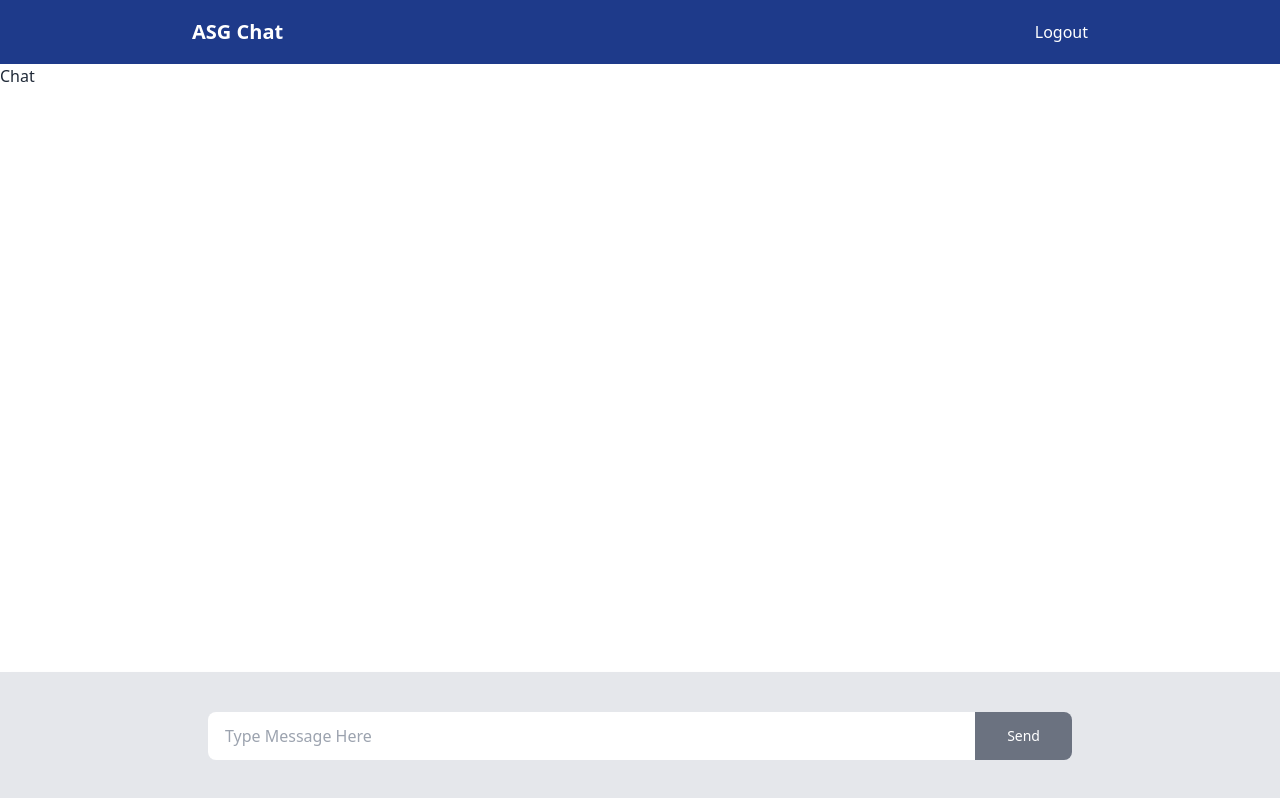
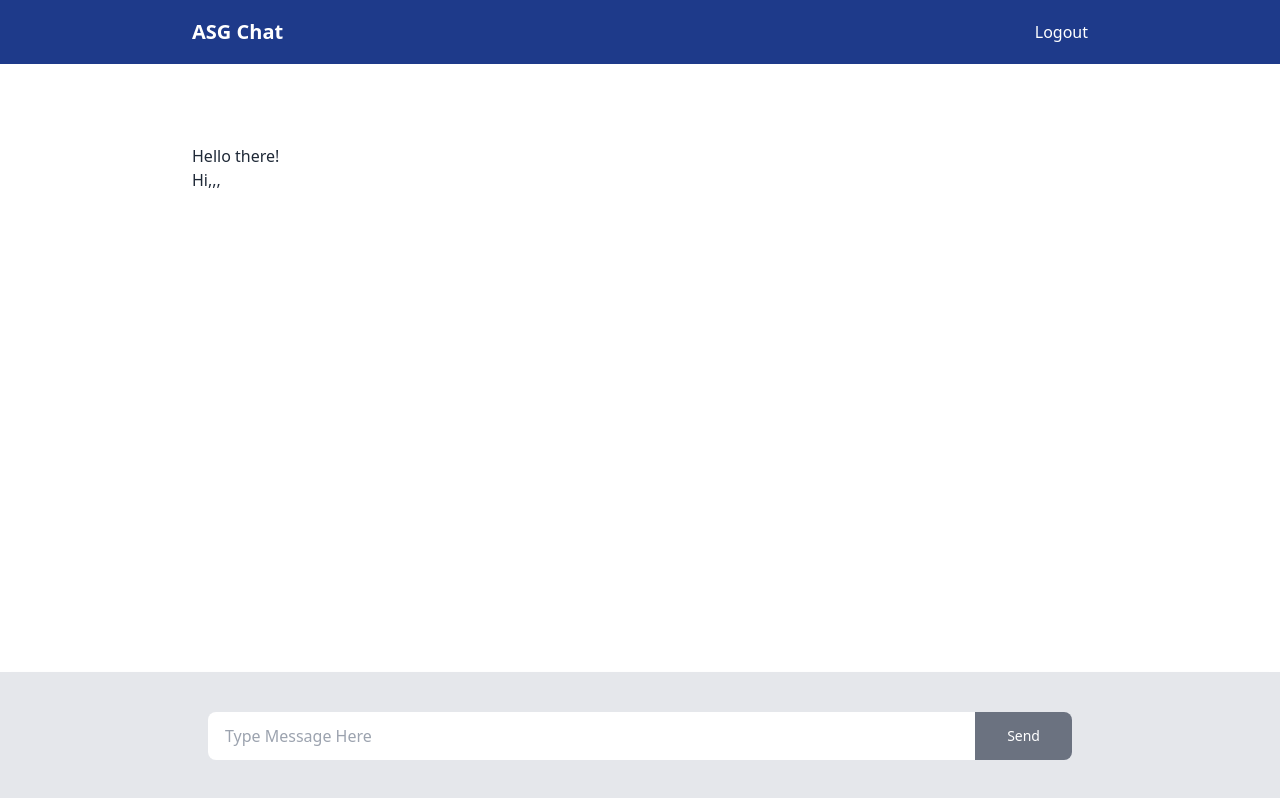
Before and after one commit to Oman24everDev/asg-react-chat-app, a React (Vite) app: page / in a window 1280 px wide. Built offline with nearby package versions, Linux system fonts and the light colour scheme.

Commit message:
added Message component

```diff
--- a/src/components/Chat.jsx
+++ b/src/components/Chat.jsx
@@ -1,6 +1,25 @@
+import Message from "./Message"
+
 const Chat = () => {
+
+  // for test purposes
+  const messages = [
+    {
+      id: 1,
+      message: "Hello there!"
+    },
+    {
+      id: 2,
+      message: "Hi,,,"
+    }
+  ]
+
   return (
-    <div>Chat</div>
+    <div className="containerWrap pb-40 pt-20">
+      {messages.map(message => (
+        <Message key={message.id} message={message}/>
+      ))}
+    </div>
   )
 }
 
--- /dev/null
+++ b/src/components/Message.jsx
@@ -0,0 +1,7 @@
+const Message = ({ message }) => {
+  return (
+    <div>{message.message}</div>
+  )
+}
+
+export default Message
```
